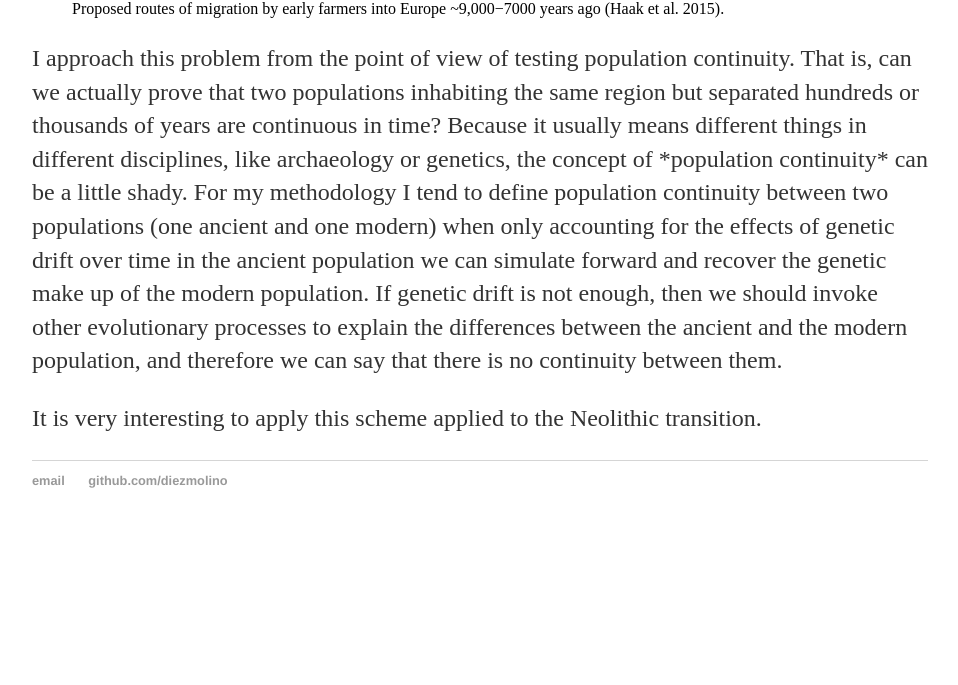
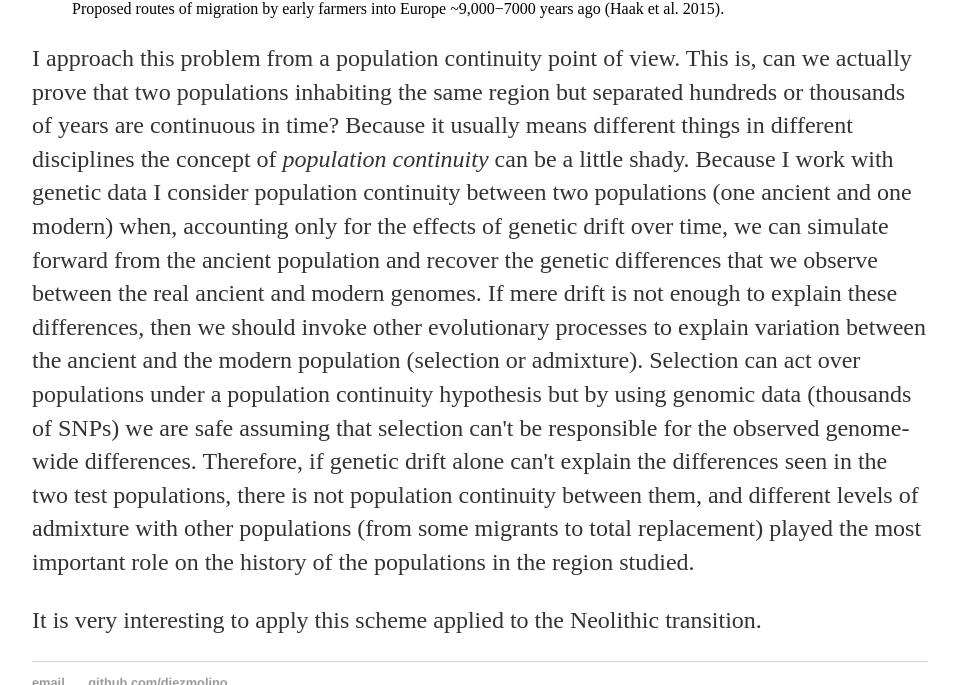
Before and after one commit to DiezMolino/diezmolino.github.io, a Jekyll site: the page research/index.html, which Jekyll copies as it is, in a window 1280 px wide and 900 px high, scrolled down 4395 px, cut to the strip 215-900 px from the top of the window. Shown: the whole strip, without its empty margins (160-1118 px from the left). Built offline with Jekyll 4.4.1, drawn with Linux system fonts in a browser that asks for light colours; before the commit the page ends 5158 px from its top, so only the background shows below that.

Commit message:
Update index.html

```diff
--- a/research/index.html
+++ b/research/index.html
@@ -72,7 +72,7 @@ that this bridgehead hypothesis could be applied to other invasive species, spec
     <figcaption>Proposed routes of migration by early farmers into Europe ~9,000−7000 years ago (Haak et al. 2015).</figcaption>
 </figure>
 
-<p>I approach this problem from the point of view of testing population continuity. That is, can we actually prove that two populations inhabiting the same region but separated hundreds or thousands of years are continuous in time? Because it usually means different things in different disciplines, like archaeology or genetics, the concept of *population continuity* can be a little shady. For my methodology I tend to define population continuity between two populations (one ancient and one modern) when only accounting for the effects of genetic drift over time in the ancient population we can simulate forward and recover the genetic make up of the modern population. If genetic drift is not enough, then we should invoke other evolutionary processes to explain the differences between the ancient and the modern population, and therefore we can say that there is no continuity between them.</p>
+<p>I approach this problem from a population continuity point of view. This is, can we actually prove that two populations inhabiting the same region but separated hundreds or thousands of years are continuous in time? Because it usually means different things in different disciplines the concept of <i>population continuity</i> can be a little shady. Because I work with genetic data I consider population continuity between two populations (one ancient and one modern) when, accounting only for the effects of genetic drift over time, we can simulate forward from the ancient population and recover the genetic differences that we observe between the real ancient and modern genomes. If mere drift is not enough to explain these differences, then we should invoke other evolutionary processes to explain variation between the ancient and the modern population (selection or admixture). Selection can act over populations under a population continuity hypothesis but by using genomic data (thousands of SNPs) we are safe assuming that selection can't be responsible for the observed genome-wide differences. Therefore, if genetic drift alone can't explain the differences seen in the two test populations, there is not population continuity between them, and different levels of admixture with other populations (from some migrants to total replacement) played the most important role on the history of the populations in the region studied.</p>
 
 <p>It is very interesting to apply this scheme applied to the Neolithic transition.</p>
 
```
